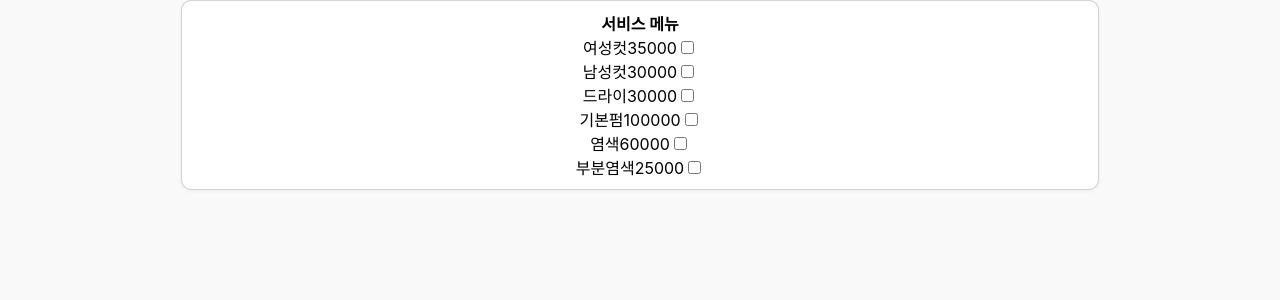
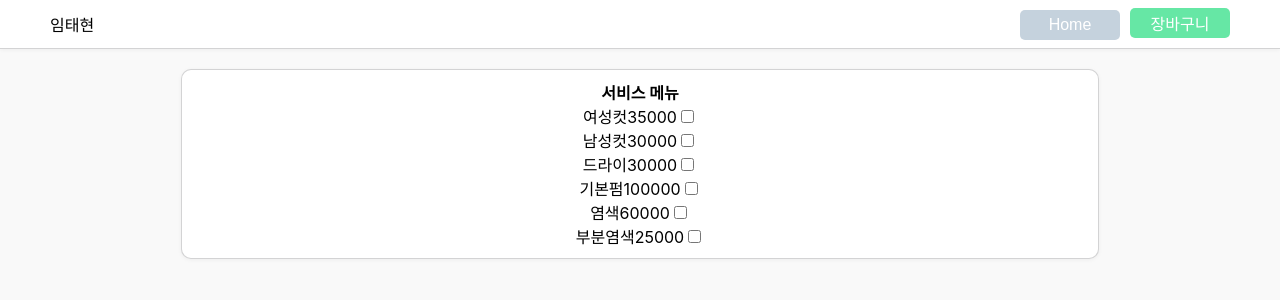
Before and after one commit to th2205/shopping-cart, a React (Create React App) app: page / in a window 1280 px wide. Shown: the top 300 px of the page. Built offline with nearby package versions, Linux system fonts and the light colour scheme.

Commit message:
Complete Header.tsx

```diff
--- a/src/routes/index.tsx
+++ b/src/routes/index.tsx
@@ -1,13 +1,17 @@
 import React from 'react';
 import { BrowserRouter, Switch, Route } from 'react-router-dom';
 import HomeContainer from '../containers/HomeContainer';
+import Header from '../components/Header';
 
 export default function Router() {
   return (
-    <BrowserRouter>
-      <Switch>
-        <Route path="/" exact component={HomeContainer} />
-      </Switch>
-    </BrowserRouter>
+    <>
+      <Header />
+      <BrowserRouter>
+        <Switch>
+          <Route path="/" exact component={HomeContainer} />
+        </Switch>
+      </BrowserRouter>
+    </>
   );
 }
```
